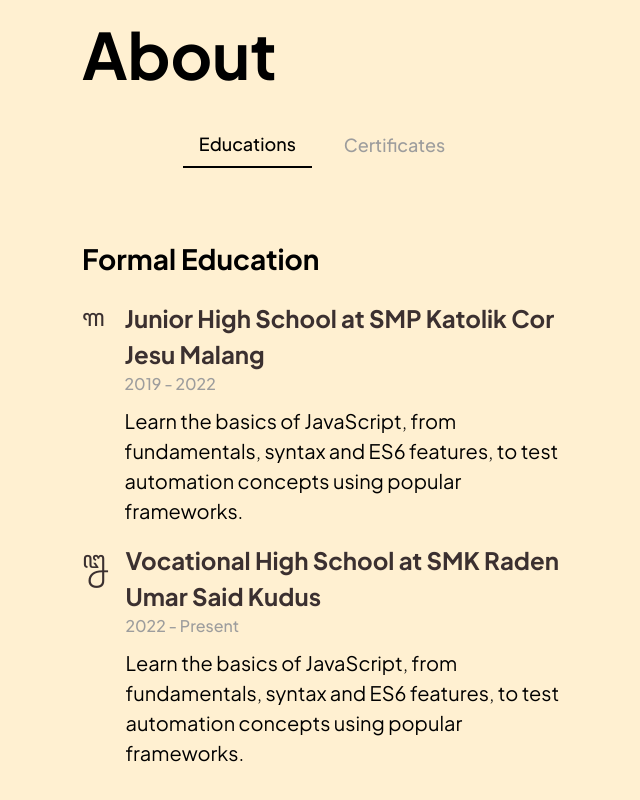
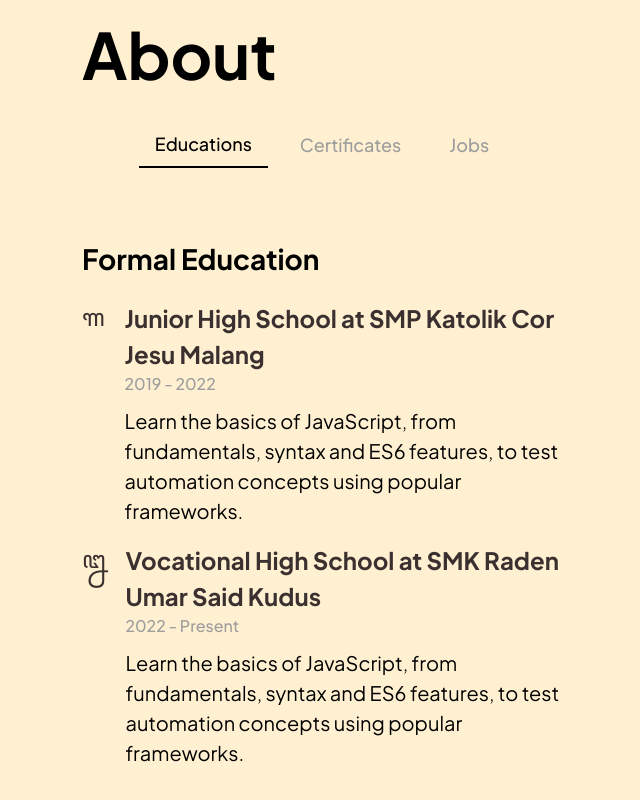
Before and after one commit to fdiwangkara/website-porto, a React (Vite) app: page / in a window 1280 px wide. Shown: the part 1680-2480 px from the top of the page, without its empty margins (318-958 px from the left). Built offline with nearby package versions, Linux system fonts and the light colour scheme; a web font is replaced by a local one.

Commit message:
filternya nambah

```diff
--- a/src/sections/about.jsx
+++ b/src/sections/about.jsx
@@ -8,6 +8,7 @@ const About = () => {
   const filterOptions = [
     { label: "Educations", value: "educations" },
     { label: "Certificates", value: "certificates" },
+    { label: "Jobs", value: "jobs" },
   ];
 
   return (
@@ -102,6 +103,24 @@ const About = () => {
           </div>
         </>
       )}
+      {filterOption === "jobs" && (
+        <>
+          {/* Formal Education Section */}
+          <div className="w-full flex justify-start pt-[50px]">
+            <h3 className="font-primaryBold text-[20px] lg:text-[28px] md:text-[26px] text-black">
+              Jobs
+            </h3>
+          </div>
+          <div className="pt-5">
+            <Text
+              secondaryText="꧑"
+              primaryBoldText="Internships at PT. Acme Indonesia"
+              primaryMediumText="2024 - present"
+              primaryRegularText="Learn the basics of JavaScript, from fundamentals, syntax and ES6 features, to test automation concepts using popular frameworks."
+            />
+          </div>
+        </>
+      )}
     </section>
   );
 };
```
